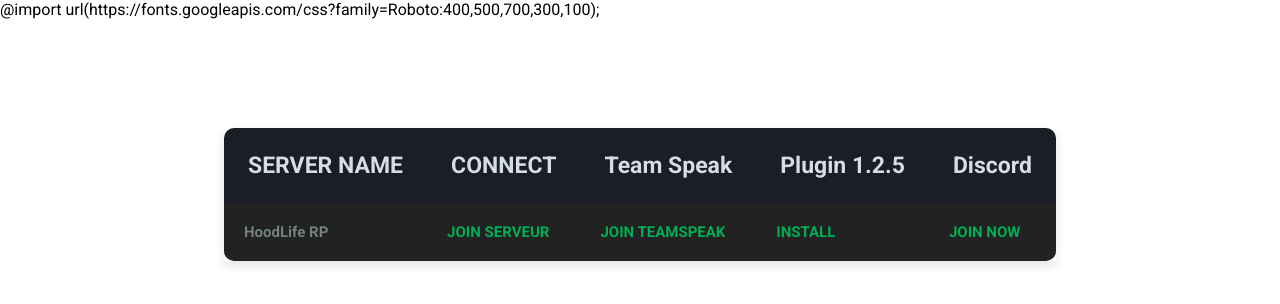
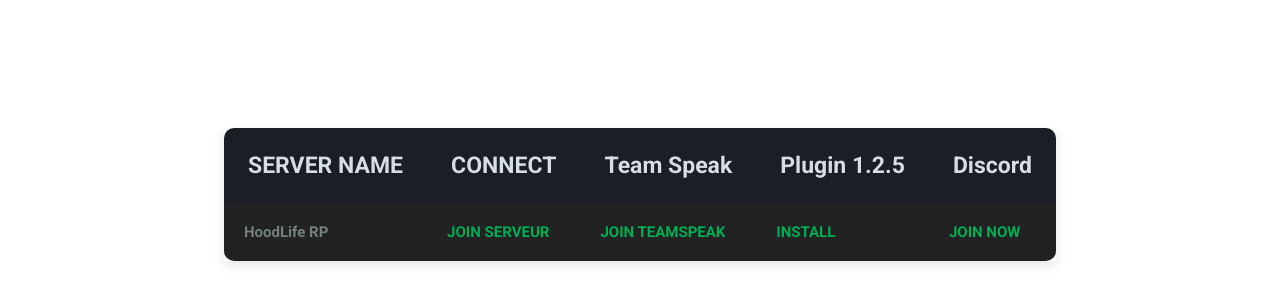
Before and after one commit to VipaTN/Paluyat, a plain HTML site: page index.html in a window 1280 px wide. Drawn offline with Linux system fonts and the light colour scheme.

Commit message:
Update index.html

```diff
--- a/index.html
+++ b/index.html
@@ -42,4 +42,3 @@
   </body>
 </body>
 </html>
-@import url(https://fonts.googleapis.com/css?family=Roboto:400,500,700,300,100);
```
